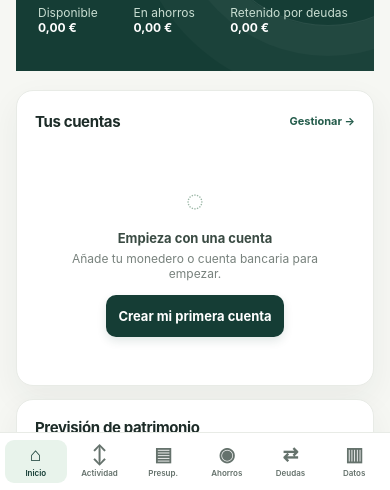
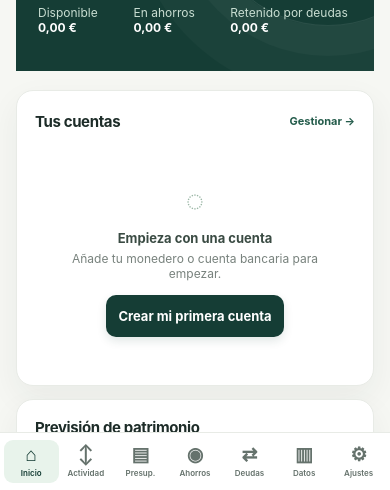
Before and after one commit to teresasaenzdorado20-commits/organizador-dinero, a plain HTML site: page index.html in a window 390 px wide. Shown: the part 350-840 px from the top of the page. Drawn offline with Linux system fonts and the light colour scheme.

Commit message:
Add files via upload

```diff
--- a/index.html
+++ b/index.html
@@ -55,6 +55,7 @@
     <button class="nav-link" data-view="savings"><span>◉</span><small>Ahorros</small></button>
     <button class="nav-link" data-view="debts"><span>⇄</span><small>Deudas</small></button>
     <button class="nav-link" data-view="stats"><span>▥</span><small>Datos</small></button>
+    <button class="nav-link" data-view="settings"><span>⚙</span><small>Ajustes</small></button>
   </nav>
   <dialog id="app-dialog" class="app-dialog"></dialog>
   <div id="toast" class="toast" role="status" aria-live="polite"></div>
--- a/styles.css
+++ b/styles.css
@@ -272,7 +272,7 @@ h1 { font-family: "Avenir Next", -apple-system, sans-serif; font-size: clamp(26p
   .goal-grid { gap: 9px; }
   .goal-card { padding: 12px; }
   .mobile-nav { position: fixed; bottom: 0; left: 0; right: 0; height: calc(62px + env(safe-area-inset-bottom)); display: flex; z-index: 5; justify-content: space-around; align-items: start; padding: 7px 4px env(safe-area-inset-bottom); background: #fff; border-top: 1px solid var(--line); }
-  .mobile-nav .nav-link { width: 16.3%; display: flex; flex-direction: column; gap: 4px; padding: 5px 1px; align-items: center; border-radius: 9px; font-size: 16px; }
+  .mobile-nav .nav-link { width: 14.28%; display: flex; flex-direction: column; gap: 4px; padding: 5px 1px; align-items: center; border-radius: 9px; font-size: 16px; }
   .mobile-nav .nav-link > span { width: auto; font-size: 19px; }
   .mobile-nav .nav-link small { font-size: 8px; font-weight: 600; white-space: nowrap; }
   .form-grid { grid-template-columns: 1fr; gap: 12px; }
```
